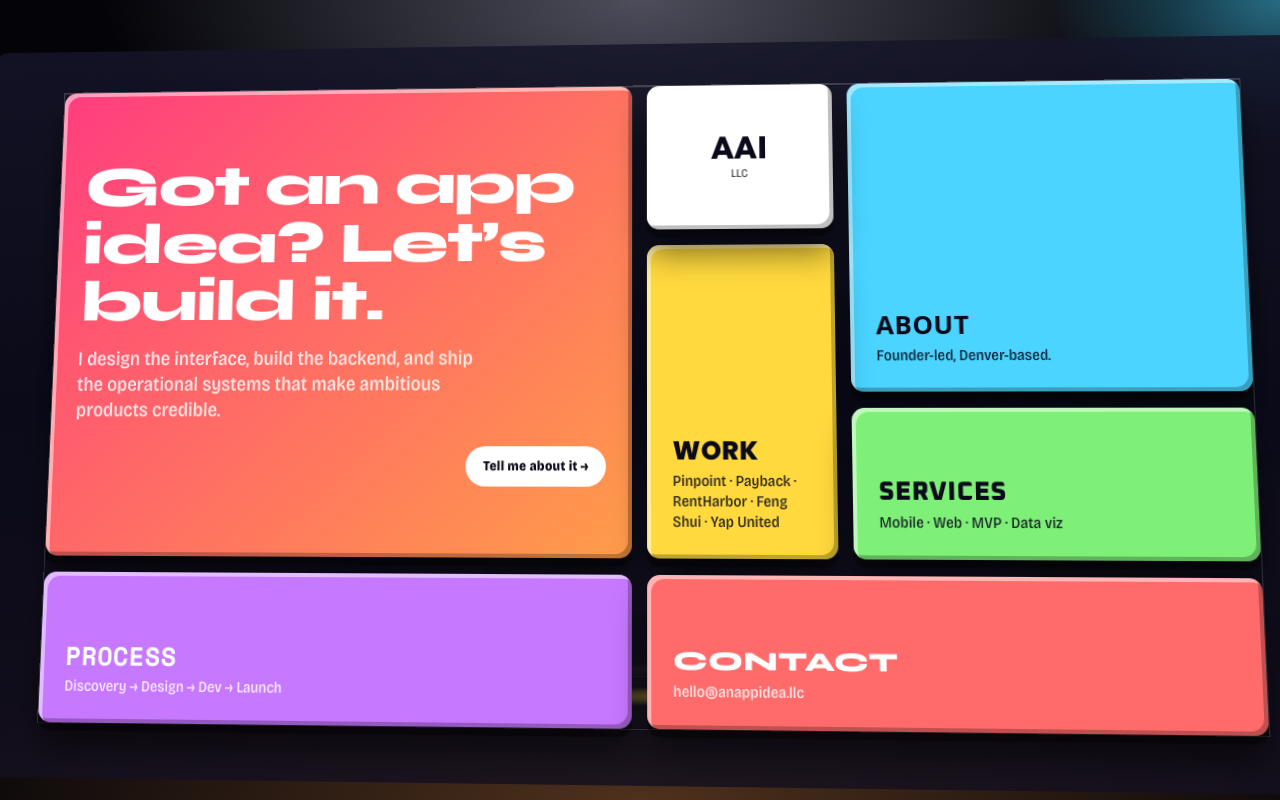
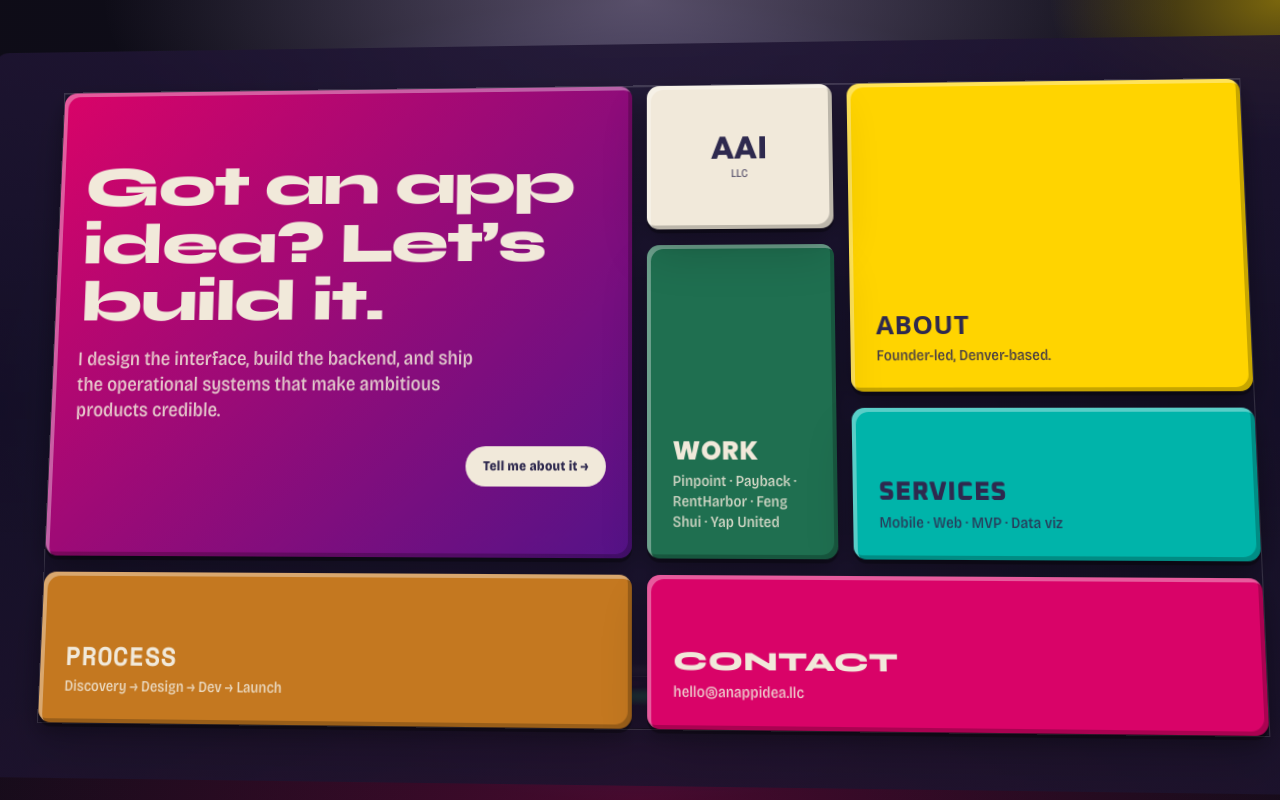
Before and after one commit to demaceo/anappideallc, a React (Vite) app: page / in a window 1280 px wide. Built offline with nearby package versions, Linux system fonts and the light colour scheme; a web font is replaced by a local one.

Commit message:
feat(tokens): apply Regal Builder palette as canonical theme

```diff
--- a/src/styles/tokens.css
+++ b/src/styles/tokens.css
@@ -4,60 +4,57 @@
 
 :root,
 [data-theme="modern-vibrant"] {
-  --bg: #0a0a1a;
-  --fg: #f5f5fa;
-  --fg-muted: #a8a8c0;
-  --accent: #ff3d7f;
-  --focus-ring: #ff9d4a;
+  --bg: #2E294E;
+  --fg: #F1E9DA;
+  --fg-muted: #B8A8C8;
+  --accent: #D90368;
+  --focus-ring: #FFD400;
 
-  --c-hero: linear-gradient(135deg, #ff3d7f, #ff9d4a);
-  --c-hero-fg: #fff;
-  --c-brand: #ffffff;
-  --c-brand-fg: #0a0a1a;
-  --c-about: #4ad4ff;
-  --c-about-fg: #0a0a1a;
-  --c-work: #ffd93d;
-  --c-work-fg: #0a0a1a;
-  --c-services: #7ef078;
-  --c-services-fg: #0a0a1a;
-  --c-process: #c678ff;
-  --c-process-fg: #fff;
-  --c-contact: #ff6b6b;
-  --c-contact-fg: #fff;
+  --c-hero: linear-gradient(135deg, #D90368, #541388);
+  --c-hero-fg: #F1E9DA;
+  --c-brand: #F1E9DA;
+  --c-brand-fg: #2E294E;
+  --c-about: #FFD400;
+  --c-about-fg: #2E294E;
+  --c-work: #1F6F50;
+  --c-work-fg: #F1E9DA;
+  --c-services: #00B4AA;
+  --c-services-fg: #2E294E;
+  --c-process: #C47820;
+  --c-process-fg: #F1E9DA;
+  --c-contact: #D90368;
+  --c-contact-fg: #F1E9DA;
 
-  /* Glass cube — per-block solid colors used by the floor bloom.
-     Hero is a gradient, so the bloom uses the dominant warm-pink stop. */
-  --c-hero-bloom:     #ff3d7f;
-  --c-brand-bloom:    #ffffff;
-  --c-about-bloom:    #4ad4ff;
-  --c-work-bloom:     #ffd93d;
-  --c-services-bloom: #7ef078;
-  --c-process-bloom:  #c678ff;
-  --c-contact-bloom:  #ff6b6b;
+  /* Bloom tokens — match block colors exactly */
+  --c-hero-bloom:     #D90368;
+  --c-brand-bloom:    #F1E9DA;
+  --c-about-bloom:    #FFD400;
+  --c-work-bloom:     #1F6F50;
+  --c-services-bloom: #00B4AA;
+  --c-process-bloom:  #C47820;
+  --c-contact-bloom:  #D90368;
 
-  /* Glass cube — viewport atmospheric tints (Approach B intensities). */
-  --cube-ceiling:    rgba(168, 168, 192, 0.45);
-  --cube-floor-glow: rgba(255, 157, 74, 0.30);
-  --cube-caustic:    rgba(74, 212, 255, 0.50);
+  /* Glass cube — tuned for warm indigo background */
+  --cube-ceiling:    rgba(200, 180, 230, 0.40);
+  --cube-floor-glow: rgba(217, 3, 104, 0.28);
+  --cube-caustic:    rgba(255, 212, 0, 0.45);
   --cube-vignette:   rgba(0, 0, 0, 0.70);
-
-  /* Glass cube — front-face edge light (rim catching light at the cube's
-     near edges) and back-wall tint (the receding far face of the cube). */
-  --cube-edge-light: rgba(255, 255, 255, 0.18);
+  --cube-edge-light: rgba(255, 255, 255, 0.15);
   --cube-back-wall: linear-gradient(
     to bottom,
-    rgba(20, 20, 40, 0.85) 0%,
-    rgba(10, 10, 26, 0.92) 50%,
-    rgba(20, 15, 30, 0.85) 100%
+    rgba(30, 20, 50, 0.88) 0%,
+    rgba(20, 15, 40, 0.93) 50%,
+    rgba(28, 18, 45, 0.88) 100%
   );
 
-  --bevel-light: rgba(255, 255, 255, 0.5);
-  --bevel-dark: rgba(0, 0, 0, 0.25);
-  --shadow-base: 0 8px 0 rgba(0, 0, 0, 0.4), 0 24px 32px rgba(0, 0, 0, 0.5);
-  --shadow-hover: 0 20px 0 rgba(0, 0, 0, 0.45), 0 40px 60px rgba(0, 0, 0, 0.5);
+  /* Bevel + shadow — kept for reduced-motion fallback; overridden by C2 */
+  --bevel-light: rgba(255, 255, 255, 0.35);
+  --bevel-dark: rgba(0, 0, 0, 0.22);
+  --shadow-base: 0 4px 0 rgba(0,0,0,0.32), 0 8px 20px rgba(0,0,0,0.28), 0 24px 48px rgba(0,0,0,0.16);
+  --shadow-hover: 0 20px 0 rgba(0,0,0,0.38), 0 32px 60px rgba(0,0,0,0.30), 0 56px 80px rgba(0,0,0,0.18);
 
-  --toggler-bg: rgba(0, 0, 0, 0.4);
-  --toggler-border: rgba(255, 255, 255, 0.1);
+  --toggler-bg: rgba(0, 0, 0, 0.45);
+  --toggler-border: rgba(255, 255, 255, 0.12);
 }
 
 [data-theme="classic"] {
```
